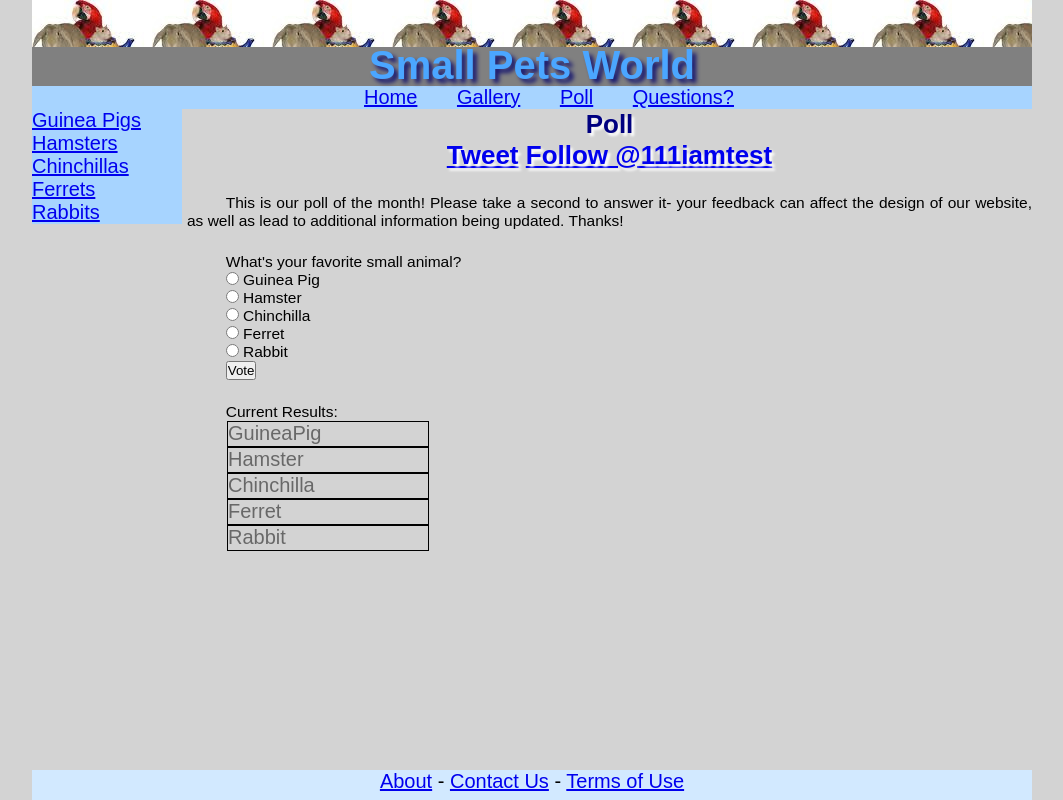
After one commit to Vylegzv/Web-Development-Project, a PHP site: page /poll.php in a window 1280 px wide. The commit adds this page. Shown: the whole page, without its empty margins (108-1171 px from the left). Run offline with PHP 8.4, Linux system fonts and the light colour scheme; data comes from the database, SQL or seed files in the repository; tables that the repository leaves empty or names only in its code hold one stand-in row (values such as "Sample post"); some libraries are stand-ins or nearby versions.

Commit message:
Added vertical menu and poll

```diff
--- /dev/null
+++ b/Project/poll.php
@@ -0,0 +1,158 @@
+<!DOCTYPE html>
+<html>
+  <head>
+	<?php
+	$db = mysql_connect("localhost", "root");
+	mysql_select_db("Pets", $db);
+	?>
+    <title>Small Pets World: Poll</title>
+    <meta http-equiv="content-type" content="text/html; charset=utf-8" />
+    <meta name="keywords"  content="small pets, information, poll, feedback" />
+    <meta name="description" content="Submit your answer to our small pet poll of the month" />
+    <link rel="stylesheet" type="text/css" href="style.css"/>
+		    <link rel="stylesheet" type="text/css"
+	href="http://ajax.googleapis.com/ajax/libs/jqueryui/1.10.0/themes/base/jquery-ui.css"/>
+	<script type="text/javascript" src="http://ajax.googleapis.com/ajax/libs/jquery/1.9.0/jquery.min.js"></script>
+	<script type="text/javascript" src="http://ajax.googleapis.com/ajax/libs/jqueryui/1.10.0/jquery-ui.min.js"></script>
+	<script type="text/javascript">
+
+	$(document).ready(function(){
+		load(1);
+	});
+
+	function load(page){
+		$("#loader").fadeIn('slow');
+		$.ajax({
+			url:'questions.php?action=ajax&page='+page,
+			success:function(data){
+				$(".outer_div").html(data).fadeIn('slow');
+				$("#loader").fadeOut('slow');
+			}
+		})
+	}
+
+	!function(d,s,id){
+		var js,fjs=d.getElementsByTagName(s)[0];
+		if(!d.getElementById(id)){js=d.createElement(s);
+			js.id=id;js.src="https://platform.twitter.com/widgets.js";
+			fjs.parentNode.insertBefore(js,fjs);
+			}
+		}
+		(document,"script","twitter-wjs");
+
+		!function(d,s,id){
+			var js,fjs=d.getElementsByTagName(s)[0];
+			if(!d.getElementById(id)){js=d.createElement(s);
+				js.id=id;
+				js.src="//platform.twitter.com/widgets.js";
+				fjs.parentNode.insertBefore(js,fjs);
+				}
+			}
+			(document,"script","twitter-wjs");
+	</script>
+  </head>
+  <body>
+    <div id="container">
+    <div id="header">
+	  <h1><span></span></h1>
+ 	  <h1>Small Pets World</h1>
+    </div>
+
+	  <div id="navigationh">
+	    <ul>
+        <li><a href="index.php">Home</a></li>
+        <li><a href="gallery.php">Gallery</a></li>
+        <li><a href="poll.php">Poll</a></li>
+        <li><a href="questions.php">Questions?</a></li>
+	    </ul>
+    </div>
+
+    <div id="navigationv">
+	    <ul>
+        <li><a href="guineapig.php">Guinea Pigs</a></li>
+        <li><a href="hamster.php">Hamsters</a></li>
+        <li><a href="chinchilla.php">Chinchillas</a></li>
+        <li><a href="ferret.php">Ferrets</a></li>
+        <li><a href="rabbit.php">Rabbits</a></li>
+	    </ul>
+    </div>
+
+
+    <div id="content">
+        <h2 id="pagetitle">Poll
+        <br />
+          <a href="https://twitter.com/share" class="twitter-share-button" id="twitter" data-lang="en">Tweet</a>
+          <a href="https://twitter.com/111iamtest" class="twitter-follow-button" id="twitter" data-show-count="false" data-lang="en">Follow @111iamtest</a>
+        <br />
+        </h2>
+
+      <br> <p>This is our poll of the month! Please take a second to answer it- your feedback can affect the design of our website, as well as lead to additional information being updated. Thanks!</p>
+      <br>
+      <div id="poll-container">
+        <form id='poll' action="insertpollcontent.php" method="post" accept-charset="utf-8">
+            <p>What's your favorite small animal?</p>
+            <p><input type="radio" name="poll" value="opt1" id="opt1" /><label for='opt1'>&nbsp;Guinea Pig</label><br /></p>
+            <p><input type="radio" name="poll" value="opt2" id="opt2" /><label for='opt2'>&nbsp;Hamster</label><br /></p>
+            <p><input type="radio" name="poll" value="opt3" id="opt3" /><label for='opt3'>&nbsp;Chinchilla</label><br /></p>
+            <p><input type="radio" name="poll" value="opt4" id="opt4" /><label for='opt4'>&nbsp;Ferret</label><br /></p>
+            <p><input type="radio" name="poll" value="opt5" id="opt5" /><label for='opt5'>&nbsp;Rabbit</label><br /></p>
+            <p><input type="submit" name="vote" value="Vote" /></p>
+        </form>
+      </div>
+
+      <br>
+
+      <p>Current Results:</p>
+      <?php
+        //main query to fetch the data
+        $query = mysql_query("SELECT * FROM poll ORDER BY ID DESC");
+        $count = 0;
+        $optNum = 5;
+        $opt[0] = 0; // Guinea Pig
+        $opt[1] = 0; // Hamster
+        $opt[2] = 0; // Chinchilla
+        $opt[3] = 0; // Ferret
+        $opt[4] = 0; // Rabbit
+        $ans[0] = "GuineaPig";
+        $ans[1] = "Hamster";
+        $ans[2] = "Chinchilla";
+        $ans[3] = "Ferret";
+        $ans[4] = "Rabbit";
+        //loop through fetched data
+        while($row = mysql_fetch_array($query)){
+          $count++;
+          if ($row['vote'] == "Guinea Pig")
+            $opt[0]++;
+          else if ($row['vote'] == "Hamster")
+            $opt[1]++;
+          else if ($row['vote'] == "Chinchilla")
+            $opt[2]++;
+          else if ($row['vote'] == "Ferret")
+            $opt[3]++;
+          else if ($row['vote'] == "Rabbit")
+            $opt[4]++;
+        }
+
+        // output results
+        $i = 0;
+        while($i < $optNum)
+        {
+          $percent = round(($opt[$i]/$count)*100);
+          echo '<div class="bar">
+                  <div class="percentage" style="width: ' . $percent . '%">' . $ans[$i] . '</div>
+                </div> ' . PHP_EOL;
+          $i++;
+        }
+      ?>
+
+      </div>
+
+      <br>
+
+	    <div id="pushdown"></div>
+	    </div>
+	    <div id="footer">
+		    <a href="#">About</a> - <a href="questions.php">Contact Us</a> - <a href="#">Terms of Use</a>
+		  </div>
+	  </body>
+	</html>
--- a/Project/questions.php
+++ b/Project/questions.php
@@ -105,13 +105,19 @@ if($action == 'ajax'){
 	  <div id="navigationh">
 	    <ul>
         <li><a href="index.php">Home</a></li>
+        <li><a href="gallery.php">Gallery</a></li>
+        <li><a href="poll.php">Poll</a></li>
+        <li><a href="questions.php">Questions?</a></li>
+	    </ul>
+    </div>
+
+    <div id="navigationv">
+	    <ul>
         <li><a href="guineapig.php">Guinea Pigs</a></li>
-		<li><a href="hamster.php">Hamsters</a></li>
-		<li><a href="chinchilla.php">Chinchillas</a></li>
-		<li><a href="ferret.php">Ferrets</a></li>
+        <li><a href="hamster.php">Hamsters</a></li>
+        <li><a href="chinchilla.php">Chinchillas</a></li>
+        <li><a href="ferret.php">Ferrets</a></li>
         <li><a href="rabbit.php">Rabbits</a></li>
-		<li><a href="gallery.php">Gallery</a></li>
-		<li><a href="questions.php">Questions?</a></li>
 	    </ul>
     </div>
 
@@ -151,7 +157,7 @@ if($action == 'ajax'){
 	    <div id="pushdown"></div>
 	    </div>
 	    <div id="footer">
-		    <a href="#">About</a> - <a href="#">Contact Us</a> - <a href="#">Terms of Use</a>
+		    <a href="#">About</a> - <a href="questions.php">Contact Us</a> - <a href="#">Terms of Use</a>
 		  </div>
 	  </body>
 	</html>
--- a/Project/style.css
+++ b/Project/style.css
@@ -43,6 +43,7 @@ p {
 .noindent {
 	text-indent:0em;
 }
+
 
 .subtitle {
 	color:#D2E9FF;
@@ -218,7 +219,7 @@ ul.accordion li .bgDescription{
 	color:navy;
 	text-shadow: white 0.1em 0.1em 0.1em;
 	font-size:1.3em;
-	text-align:center;
+  text-align: center;
 }
 
 #navigationh {
@@ -238,18 +239,18 @@ ul.accordion li .bgDescription{
 #navigationv {
   float:left;
   background-color:#A7D4FF;
-  width:190px;
+  width:150px;
 }
 #navigationv li {
   list-style-type:none;
 }
 #navigationv li:hover{
-	background:url(rose_icon.png) no-repeat right;
+	background:url(images/icon.gif) no-repeat right;
 }
 
 
 #content {
-  margin-left:0px;
+  margin-left:155px;
 }
 
 #flowerimage{
@@ -269,8 +270,8 @@ ul.accordion li .bgDescription{
 }
 
 img.selectpet {
-	width: 9.2em;
-	height: 9em;
+	width: 7.3em;
+	height: 7em;
 }
 
 img.petimage{
@@ -326,7 +327,24 @@ border-radius:3px;
 }
 
 .gallery1 {
-	margin-left:35px;
-	width:1000px;
-	height:500px;
+	margin-left:155px;
+	width:500px;
+	height:400px;
 }
+
+
+.bar {
+  margin-left: 2em;
+  width: 200px;
+  height: 1.2em;
+  border: 1px solid #000;
+}
+
+.percentage {
+  background: #3333CC;
+  opacity:0.5;
+  filter:alpha(opacity=50);
+  width: 200px;
+  height: 1.2em;
+  color: black;
+}
```
Also changed, not shown: Project/chinchilla.php (+12 -6 lines), Project/ferret.php (+12 -6 lines), Project/gallery.php (+13 -7 lines), Project/guineapig.php (+12 -6 lines), Project/hamster.php (+12 -6 lines), Project/index.php (+14 -9 lines), Project/insertpollcontent.php (added, +70 -0 lines), Project/rabbit.php (+12 -6 lines).
